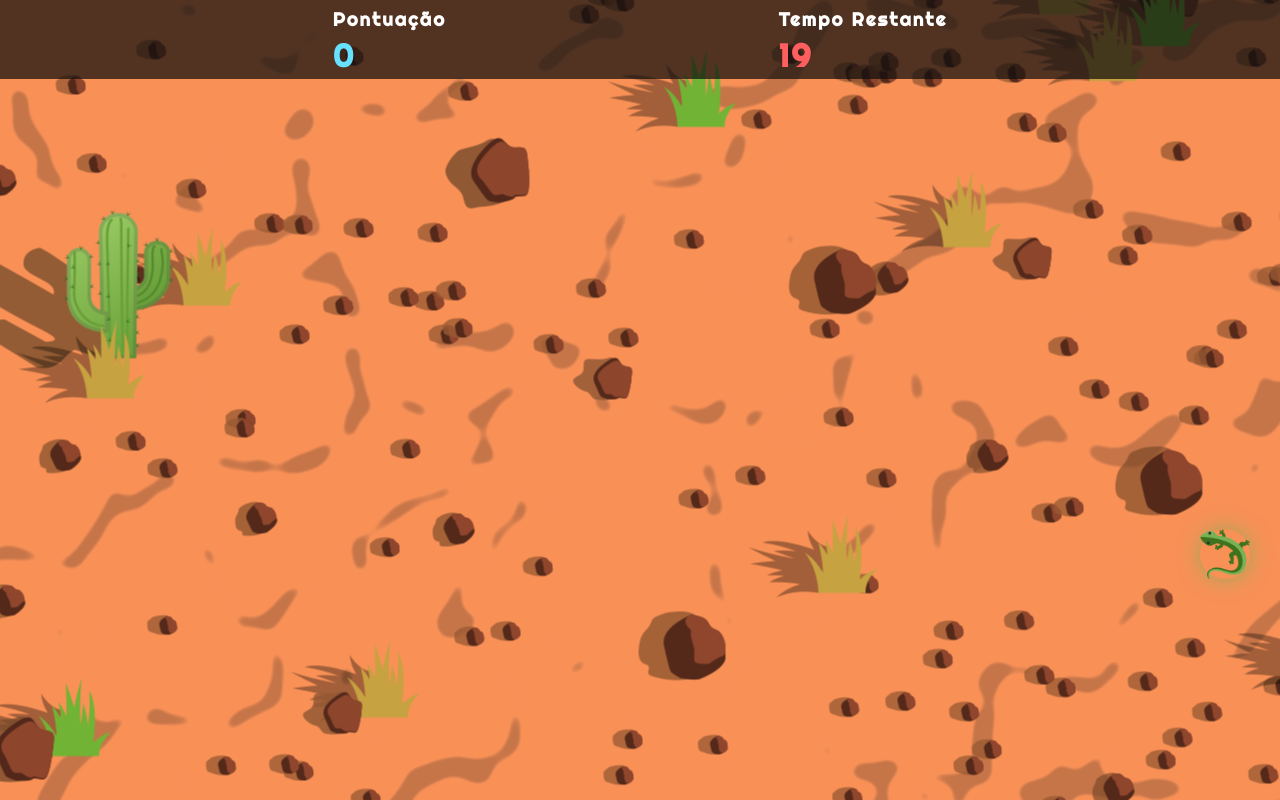
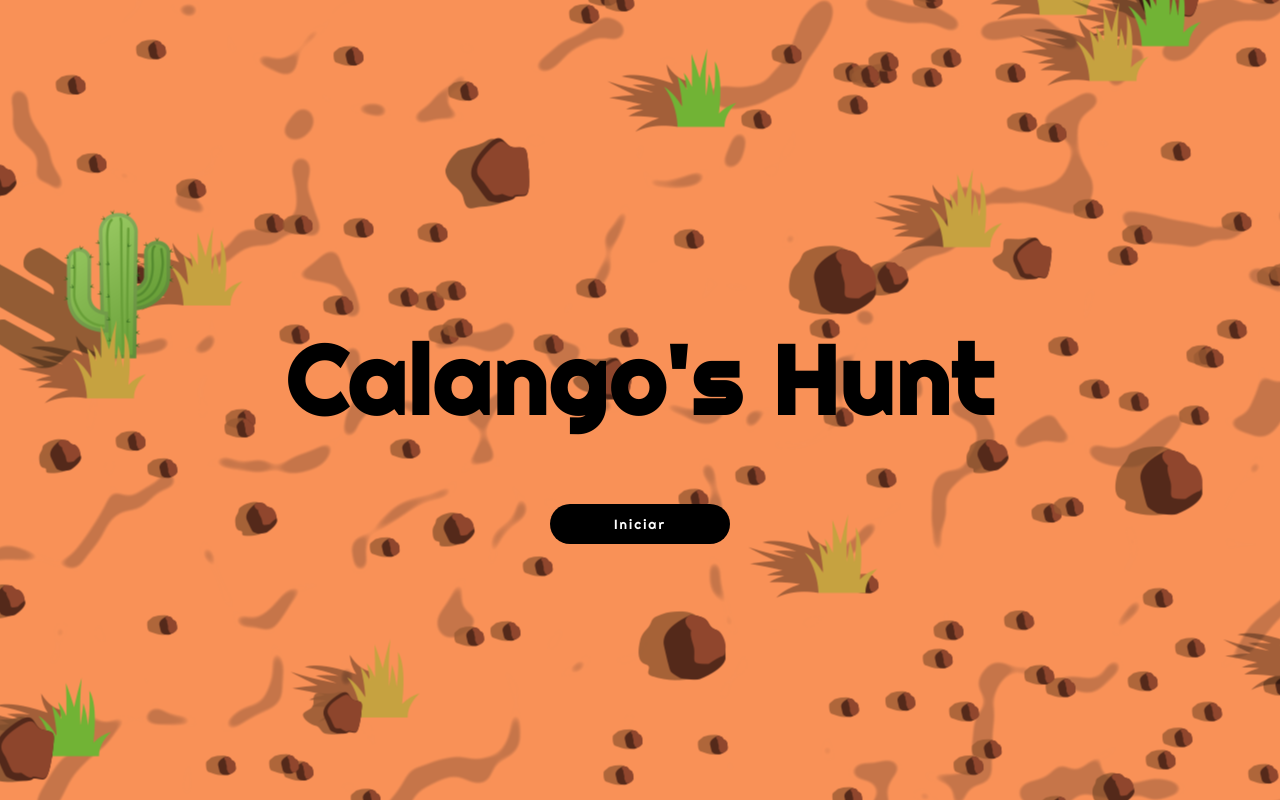
Before and after one commit to MSLacerda/calangos-hunt, a PHP site: page / in a window 1280 px wide. Run offline with PHP 8.4, Linux system fonts and the light colour scheme.

Commit message:
fix + menuStart

```diff
--- a/index.html
+++ b/index.html
@@ -16,18 +16,15 @@
 
 </head>
 
-<body style="background-image: url(src/img/desert_background.png);
-    background-position: center;
-    background-repeat: no-repeat;">
+<body>
 
     <audio autoplay loop>
-        <source src="src/audio/Luiz Gonzaga- Vem Morena( Phon4zo Remix ).mp3">
+        <source src="src/audio/bgAudio.mp3">
     </audio>
 
-    <div id='gameOver'>
-        <h1>Game Over!</h1>
-        <h4 id='final-score'></h4>
-        <button class="btn-restart" id="restart">Reiniciar</button>
+    <div id='game-menu'>
+        <h1 class="game-title">Calango's Hunt</h1>
+        <button class="btn-restart" id="start">Iniciar</button>
     </div>
     <div id='game-container'>
         <div class="game-header">
@@ -44,9 +41,14 @@
         <div id="game">
             <div id='target'>
                 <img src="src/img/lagarto.png" alt="target" />
-                <audio id="audio" src="src/audio/shot.mp3" ></audio>
             </div>
         </div>
+    </div>
+
+    <div id='gameOver'>
+        <h1>Game Over!</h1>
+        <h4 id='final-score'></h4>
+        <button class="btn-restart" id="restart">Reiniciar</button>
     </div>
 
     <script src="src/libs/jquery/jquery-3.3.1.min.js"></script>
--- a/src/css/custom.css
+++ b/src/css/custom.css
@@ -17,16 +17,39 @@
     }
 }
 
+#game-menu{
+    display: flex;
+
+    flex-direction: column;
+    align-items: center;
+    justify-content: center;
+    flex: 1;
+}
 
 #game-container{
     display: flex;
     flex-flow: column;
     flex: 1;
+    display: none;
 }
+.game-title{
+    font-size: 6rem;
+}
+
+#gameOver {
+    display: flex;
+    flex-direction: column;
+    align-items: center;
+    justify-content: center;
+    flex: 1;
+    background-color: #222;
+    display: none;
+}
+
 .game-header{
-    background-color: rgba(14, 14, 14, 0.705);
+    background-color: rgba(0, 0, 0, 0.9);
     display: flex;
-    /*border-bottom: 5px solid aqua;*/
+    border-bottom: 2px solid aqua;
     justify-content: space-evenly;
 }
 #game{
@@ -77,17 +100,6 @@
     color: white;
 }
 
-#gameOver {
-    display: flex;
-    flex-direction: column;
-    align-items: center;
-    justify-content: center;
-    flex: 1;
-    background-color: #222;
-
-    display: none;
-
-}
 
 #gameOver h1 {
     animation: loseText infinite 5s;
--- a/src/css/main.css
+++ b/src/css/main.css
@@ -7,7 +7,9 @@
 }
 
 body {
-    background-color: #222;
+    background-image: url(../img/desert_background.png);
+    background-position: center;
+    background-repeat: no-repeat;
     overflow: hidden;
     height: 100vh;
     width: 100vw;
--- a/src/js/Game.js
+++ b/src/js/Game.js
@@ -6,8 +6,12 @@ var score = 0;
 
 var target;
 var timer ;
+function hideMenu(){
 
+}
 function showGamePage(){
+
+    $('#game-menu').css("display", "none");
     $('#game-container').css("display", "flex");
     $('#gameOver').css("display", "none");
     $('#score').text(DEFAULT_SCORE);
@@ -40,9 +44,6 @@ $('#target').click(function () {
         position($('#target'));
         score++;
         $('#score').text(score);
-
-        var audio = document.getElementById("audio");
-        audio.play();
     }
 });
 
@@ -50,8 +51,12 @@ $('#restart').click(function () {
     showGamePage();
     StartGame();
 });
+$('#start').click(function () {
+    showGamePage();
+    StartGame();
+});
+function StartGame() {
 
-function StartGame() {
     time = DEFAULT_TIME;
     score = DEFAULT_SCORE;
 
@@ -61,12 +66,10 @@ function StartGame() {
 
     timer = setInterval(function () {
         time--;
-        if ((time - 1) < 0) {
+        if (time < 0) {
             showGameOverPage();
         } else {
             $('#time').text(time);
         }
     }, 1000);
 }
-
-StartGame();
```
Also changed, not shown: 2 other files.
